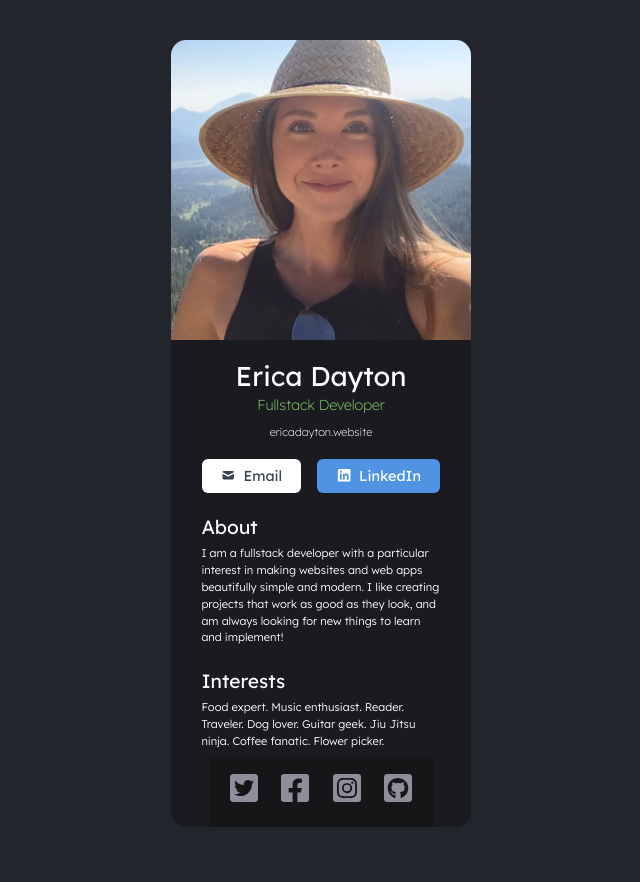
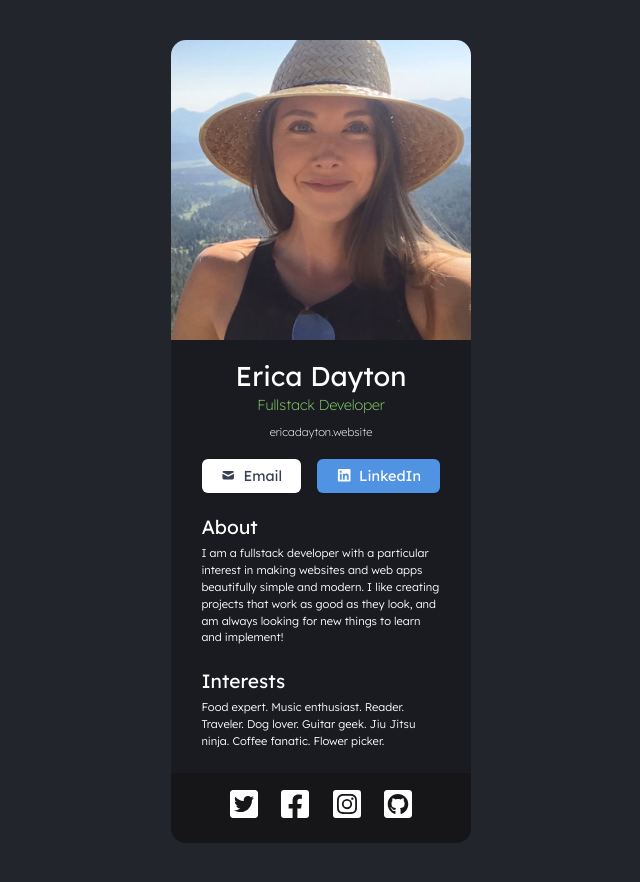
Before and after one commit to BeeperDev/digital-business-card, a React (Vite) app: page / in a window 1280 px wide. Shown: the whole page, without its empty margins (319-959 px from the left). Built offline with nearby package versions, Linux system fonts and the light colour scheme.

Commit message:
fix background color on footer

```diff
--- a/src/components/Footer.jsx
+++ b/src/components/Footer.jsx
@@ -6,6 +6,7 @@ import { FaGithubSquare } from "react-icons/fa";
 export default function Footer() {
   return (
     <div className="footer-container">
+      <div className="footer-flex-wrapper">
         <a href="https://twitter.com/beeperdev">
           <FaTwitterSquare />
         </a>
@@ -19,5 +20,6 @@ export default function Footer() {
           <FaGithubSquare />
         </a>
       </div>
+    </div>
   );
 }
--- a/src/index.css
+++ b/src/index.css
@@ -97,14 +97,18 @@ a {
   line-height: 1.5;
 }
 
-.footer-container {
+.footer-flex-wrapper {
   font-size: 2rem;
   display: flex;
   justify-content: space-evenly;
   width: 75%;
   margin: 0 auto;
+  padding: 15px 0;
+}
+.footer-container {
   background: #161619;
-  padding: 15px 0;
+  border-radius: 0 0 15px 15px;
+  margin-top: 1rem;
 }
 .footer-container > a {
   color: #918e9b;
```
Lines whose indentation alone changed are shown as unchanged.
